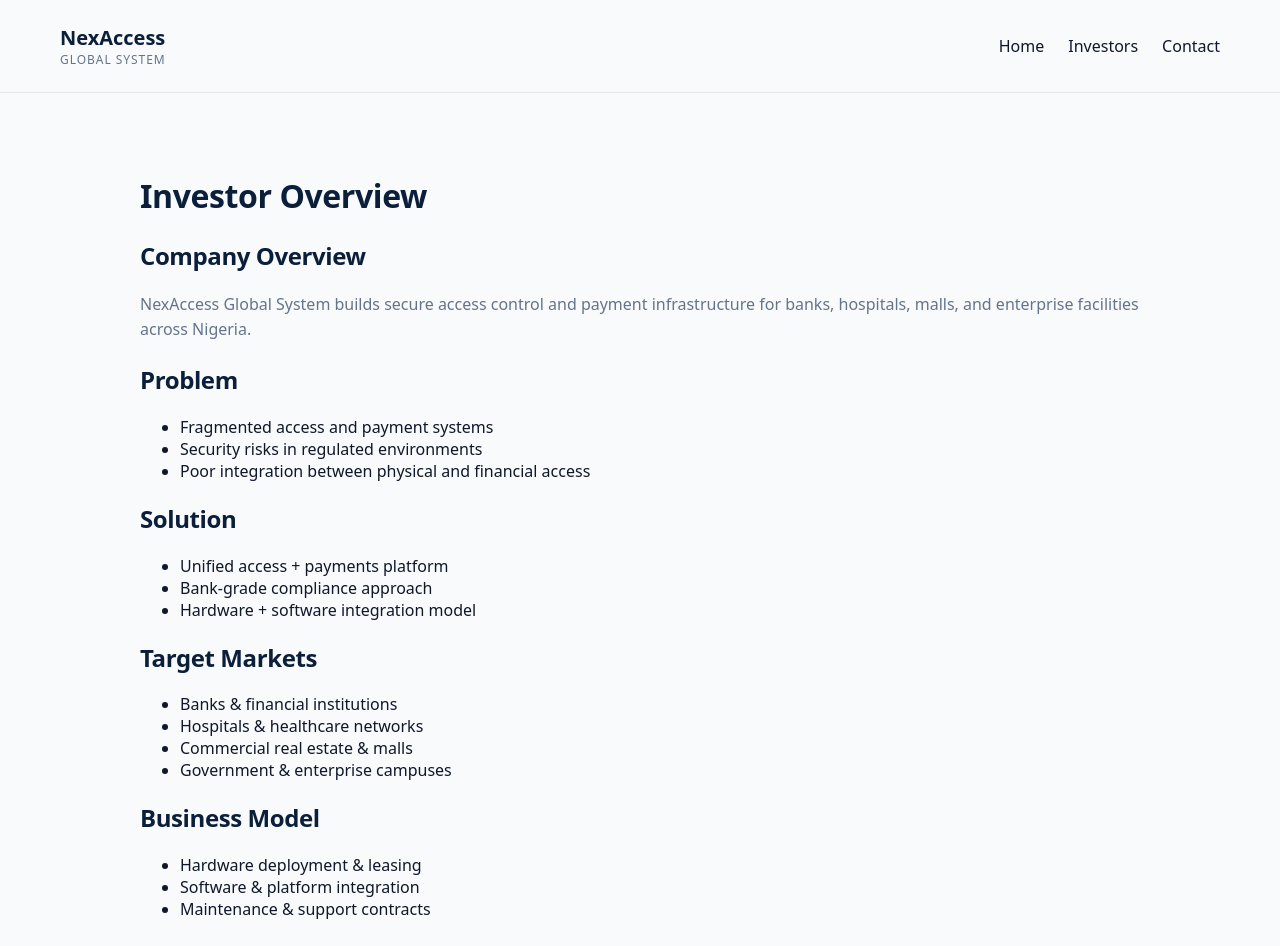
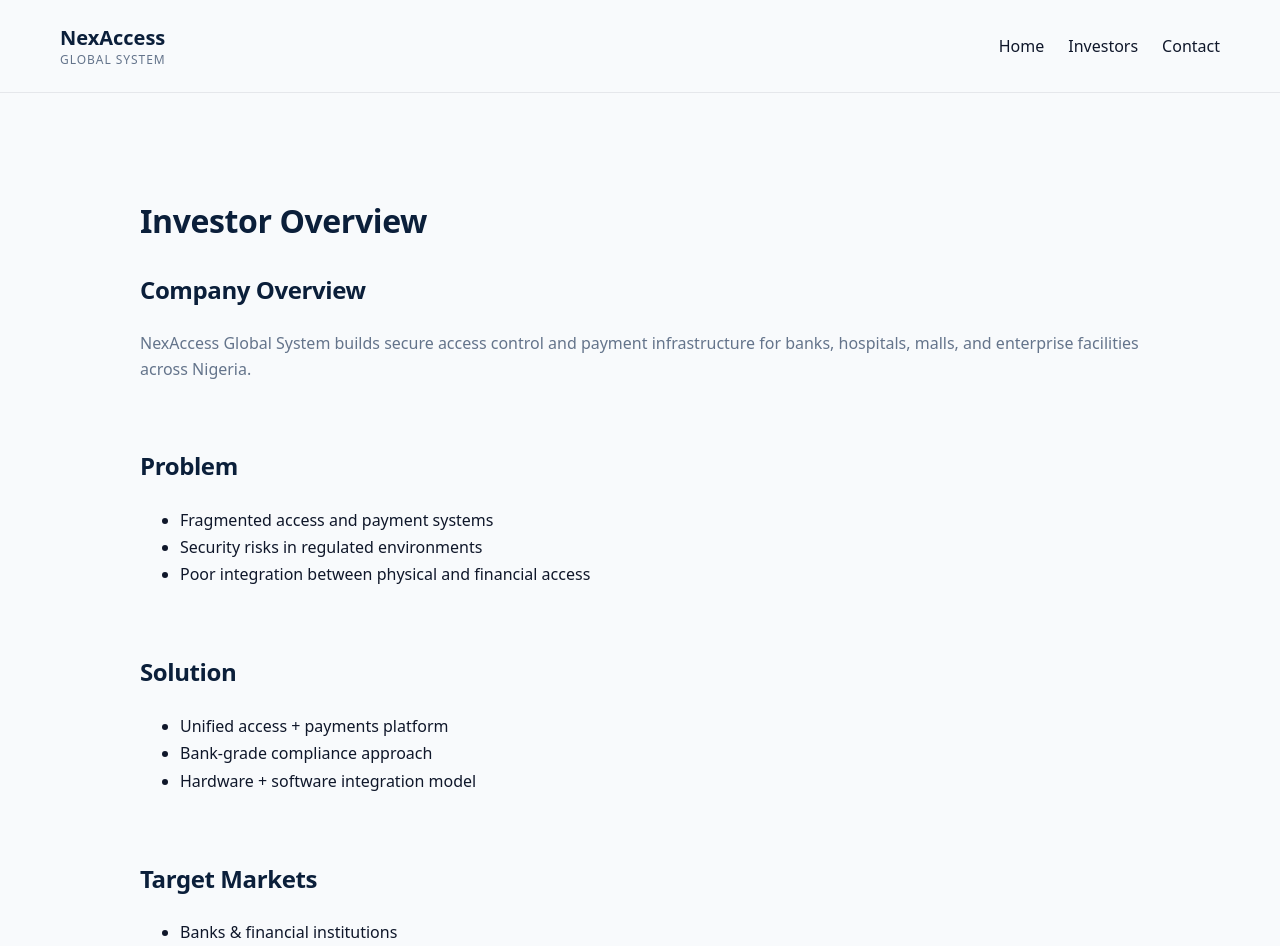
Before and after one commit to nwagwuemmanuel200-bit/nexaccess-website, a Next.js app: page /investors in a window 1280 px wide. Shown: the top 946 px of the page. Built offline with nearby package versions, Linux system fonts and the light colour scheme.

Commit message:
Update page.js

```diff
--- a/app/investors/page.js
+++ b/app/investors/page.js
@@ -1,10 +1,17 @@
 export default function InvestorsPage() {
   return (
-    <main style={{ maxWidth: "1000px", margin: "0 auto", padding: "60px 20px" }}>
+    <main
+  style={{
+    maxWidth: "1000px",
+    margin: "0 auto",
+    padding: "80px 20px",
+    lineHeight: "1.7"
+  }}
+>
 
       <h1>Investor Overview</h1>
 
-      <section>
+      <section style={{ marginBottom: "64px" }}>
         <h2>Company Overview</h2>
         <p>
           NexAccess Global System builds secure access control and payment
@@ -13,7 +20,7 @@ export default function InvestorsPage() {
         </p>
       </section>
 
-      <section>
+      <section style={{ marginBottom: "64px" }}>
         <h2>Problem</h2>
         <ul>
           <li>Fragmented access and payment systems</li>
@@ -22,7 +29,7 @@ export default function InvestorsPage() {
         </ul>
       </section>
 
-      <section>
+      <section style={{ marginBottom: "64px" }}>
         <h2>Solution</h2>
         <ul>
           <li>Unified access + payments platform</li>
@@ -31,7 +38,7 @@ export default function InvestorsPage() {
         </ul>
       </section>
 
-      <section>
+      <section style={{ marginBottom: "64px" }}>
         <h2>Target Markets</h2>
         <ul>
           <li>Banks & financial institutions</li>
@@ -41,7 +48,7 @@ export default function InvestorsPage() {
         </ul>
       </section>
 
-      <section>
+      <section style={{ marginBottom: "64px" }}>
         <h2>Business Model</h2>
         <ul>
           <li>Hardware deployment & leasing</li>
@@ -50,7 +57,7 @@ export default function InvestorsPage() {
         </ul>
       </section>
 
-      <section>
+      <section style={{ marginBottom: "64px" }}>
         <h2>Partnerships</h2>
         <p>
           NexAccess works with OEM manufacturers, banks, and infrastructure
```
